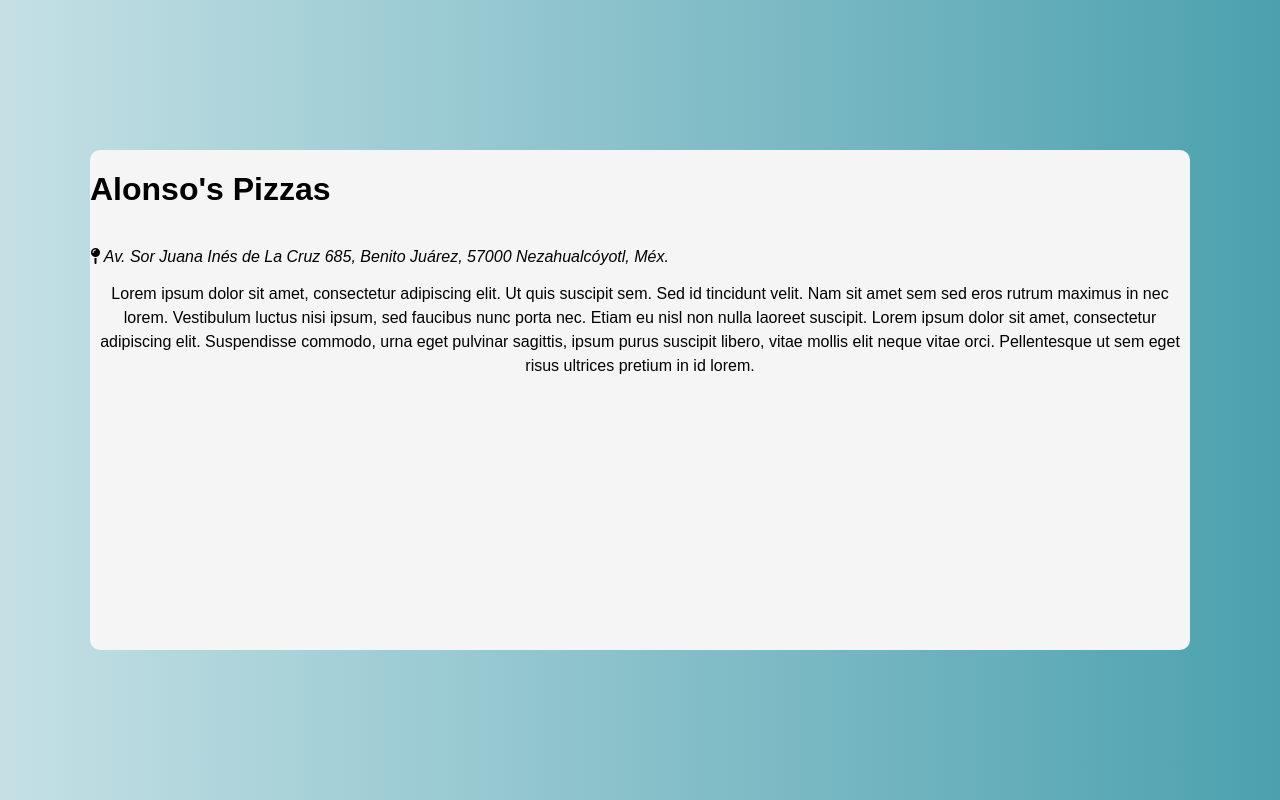
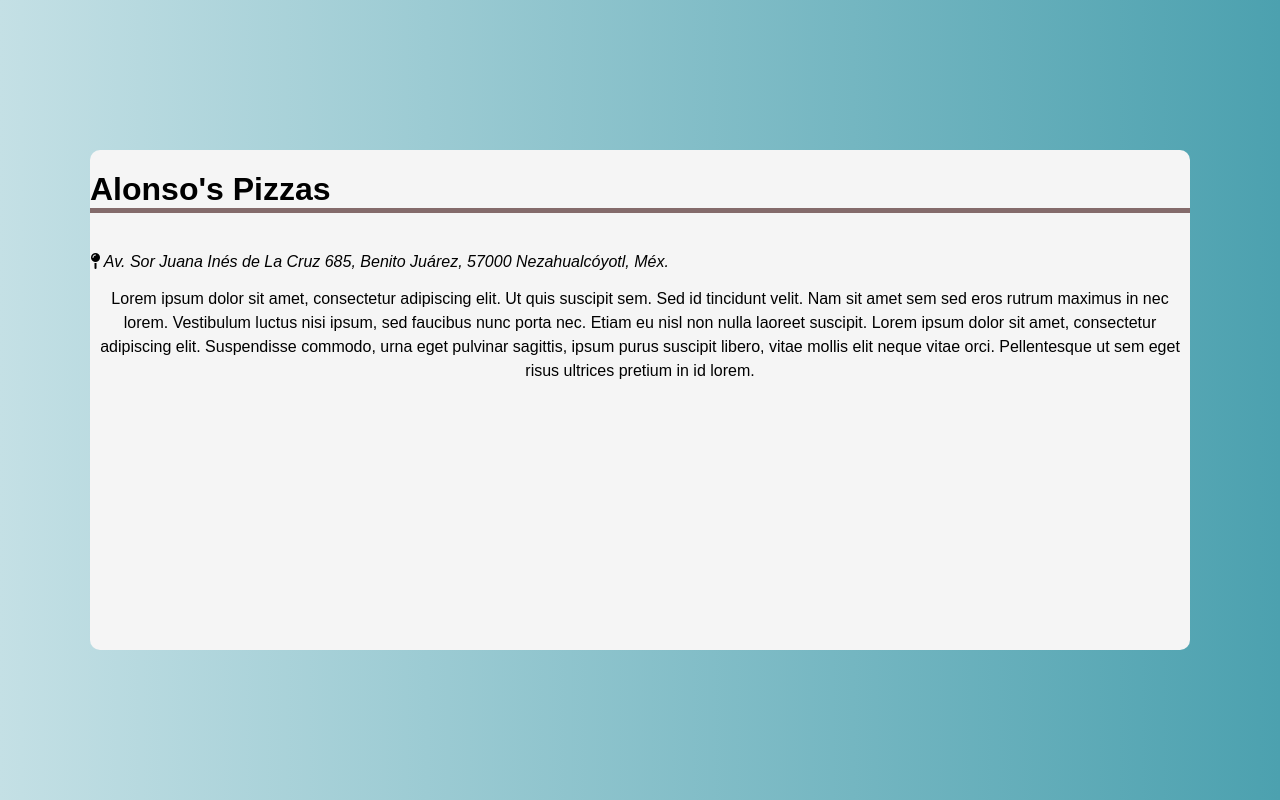
Before and after one commit to auvm/boletines, a plain HTML site: page Restaurantes/alaonsos_pizzas.html in a window 1280 px wide. Drawn offline with Linux system fonts and the light colour scheme.

Commit message:
add first bottom border

```diff
--- a/Restaurantes/alaonsos_pizzas.html
+++ b/Restaurantes/alaonsos_pizzas.html
@@ -19,7 +19,7 @@
         <div class="content">
 
             <header>
-                <h1>Alonso's Pizzas</h1>
+                <h1 class="title-item">Alonso's Pizzas</h1>
             </header>
 
             <section>
--- a/assets/css/main.css
+++ b/assets/css/main.css
@@ -76,3 +76,11 @@ a{
 .fa-star{
     color: var(--color7);
 }
+
+
+.title-item{
+
+    border-bottom-style: inset;
+    border-width: 5px;
+    border-color: var(--color1);
+}
```
